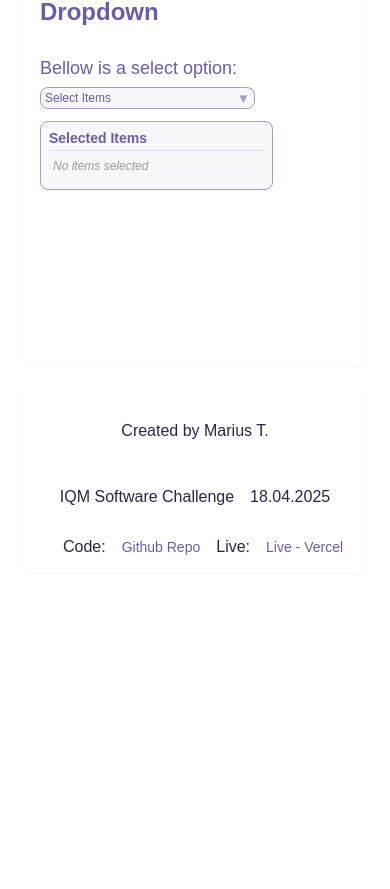
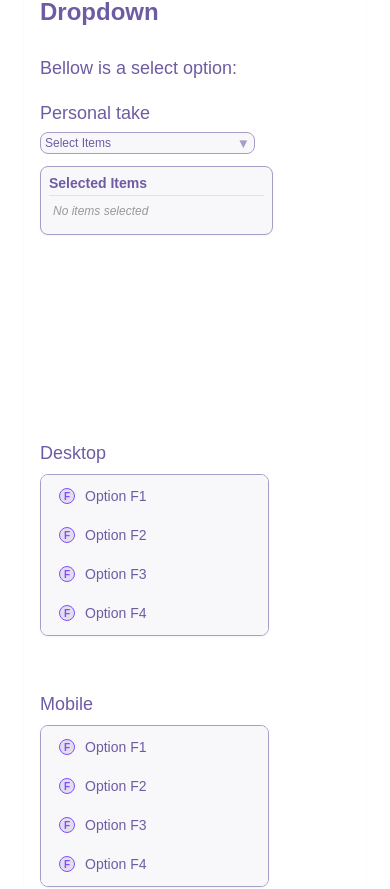
Before and after one commit to MariusTanase/Moodlet-Homework, a React (Vite) app: page / in a window 390 px wide. Shown: the part 1435-2324 px from the top of the page. Before the commit the page ends 2031 px from the top, so only its background shows below. Built offline with nearby package versions, Linux system fonts and the light colour scheme.

Commit message:
Update footer date and enhance MoodletDropdown layout for better responsiveness

```diff
--- a/src/App.jsx
+++ b/src/App.jsx
@@ -215,7 +215,7 @@ function App() {
       <footer>
         <p>Created by Marius T.</p>
         <p>IQM Software Challenge</p>
-        <p>18.04.2025</p>
+        <p>17.04.2025</p>
         <div>
           Code: <a href='https://github.com/MariusTanase/Moodlet-Homework'>Github Repo</a>
           Live: <a href='https://moodlet-challenge.vercel.app'>Live - Vercel</a>
--- a/src/components/MoodletDropdown/MoodletDropdown.css
+++ b/src/components/MoodletDropdown/MoodletDropdown.css
@@ -1,10 +1,17 @@
+.moodlet-dropdown-container {
+  display: flex;
+  flex-direction: row;
+  flex-wrap: wrap;
+  gap: 2rem;
+}
+
 .dropdown-container {
-  position: relative;
   width: 215px;
-  max-height: 113px;
   margin-top: 0;
   margin-bottom: 10rem;
 }
+
+
 
 .dropdown-menu {
   display: flex;
@@ -19,8 +26,9 @@
   border: 1px solid #A89DC8;
   border-radius: 8px;
   box-shadow: 0 1px 2px 0 rgba(145, 158, 171, 0.12);
-  z-index: 10;
 }
+
+
 
 /* Add right-side flipping when near window edge */
 .dropdown-container.flip-right .dropdown-menu {
@@ -271,9 +279,7 @@ button:disabled:hover {
 }
 
 @media screen and (max-width: 768px) {
-
   .dropdown-menu {
-
     max-width: 250px;
     max-height: 150px;
     gap: 15px;
@@ -290,3 +296,20 @@ button:disabled:hover {
 
 
 }
+
+@media screen and (min-width: 768px) {
+  #mobile-dropdown-container .dropdown-menu {
+    max-width: 250px;
+    max-height: 150px;
+    gap: 15px;
+  }
+
+  #mobile-dropdown-container .dropdown-option {
+    font-size: 12px;
+    border-radius: 12px;
+    padding: 4px 8px;
+    gap: 10px;
+    min-height: 30px;
+    min-width: 205px;
+  }
+}
--- a/src/components/MoodletDropdown/MoodletDropdown.jsx
+++ b/src/components/MoodletDropdown/MoodletDropdown.jsx
@@ -171,7 +171,12 @@ const MoodletDropdown = ({
   };
 
   return (
+    <div className='moodlet-dropdown-container'>
+
+
       <div className={`dropdown-container moodlet-dropdown ${positionClasses}`} ref={containerRef}>
+        <h3>Personal take</h3>
+        <div>
           <button
             className="button-select"
             onClick={() => setOpen(!open)}
@@ -182,7 +187,7 @@ const MoodletDropdown = ({
             <span className="dropdown-arrow">{open ? "▲" : "▼"}</span>
           </button>
 
-      {/* Dropdown menu */}
+          {/* Dropdown menu shown by select button */}
           {open && (
             <ul className="dropdown-menu" ref={dropdownRef}>
               {OPTIONS.map((opt) => {
@@ -250,7 +255,78 @@ const MoodletDropdown = ({
               )}
             </ul>
           </div>
+
         </div>
+      </div>
+
+
+      <div>
+        <h3>Desktop</h3>
+        <ul className="dropdown-menu" ref={dropdownRef}>
+          {OPTIONS.map((opt) => {
+            const isSelected = selectedIds.includes(opt.id);
+            return (
+              <li key={opt.id} className="dropdown-item">
+                <button
+                  className={`dropdown-option ${isSelected ? 'selected' : ''}`}
+                  onClick={() => handleSelect(opt.id)}
+                  disabled={opt.disabled}
+                >
+                  {(optionViewMode === 'moodlet' || optionViewMode === 'both') && (
+                    <Moodlet
+                      type={opt.type}
+                      moodletData={getMoodletData(opt.type)}
+                      displayType="letter"
+                      styleType={styleType}
+                      readOnly={opt.disabled ? false : true}
+                      initialState={opt.disabled ? 'not-required' : 'required'}
+                      renderAs='div'
+                    />
+                  )}
+                  {(optionViewMode === 'text' || optionViewMode === 'both') && (
+                    <span className="dropdown-item-text">{opt.text}</span>
+                  )}
+                </button>
+              </li>
+            );
+          })}
+        </ul>
+      </div>
+
+      <div id='mobile-dropdown-container'>
+        <h3>Mobile</h3>
+        <ul className="dropdown-menu mobile" ref={dropdownRef}>
+          {OPTIONS.map((opt) => {
+            const isSelected = selectedIds.includes(opt.id);
+            return (
+              <li key={opt.id} className="dropdown-item">
+                <button
+                  className={`dropdown-option ${isSelected ? 'selected' : ''}`}
+                  onClick={() => handleSelect(opt.id)}
+                  disabled={opt.disabled}
+                >
+                  {(optionViewMode === 'moodlet' || optionViewMode === 'both') && (
+                    <Moodlet
+                      type={opt.type}
+                      moodletData={getMoodletData(opt.type)}
+                      displayType="letter"
+                      styleType={styleType}
+                      readOnly={opt.disabled ? false : true}
+                      initialState={opt.disabled ? 'not-required' : 'required'}
+                      renderAs='div'
+                    />
+                  )}
+                  {(optionViewMode === 'text' || optionViewMode === 'both') && (
+                    <span className="dropdown-item-text">{opt.text}</span>
+                  )}
+                </button>
+              </li>
+            );
+          })}
+        </ul>
+      </div>
+
+    </div >
   );
 };
 
```
Lines whose indentation alone changed are shown as unchanged.
